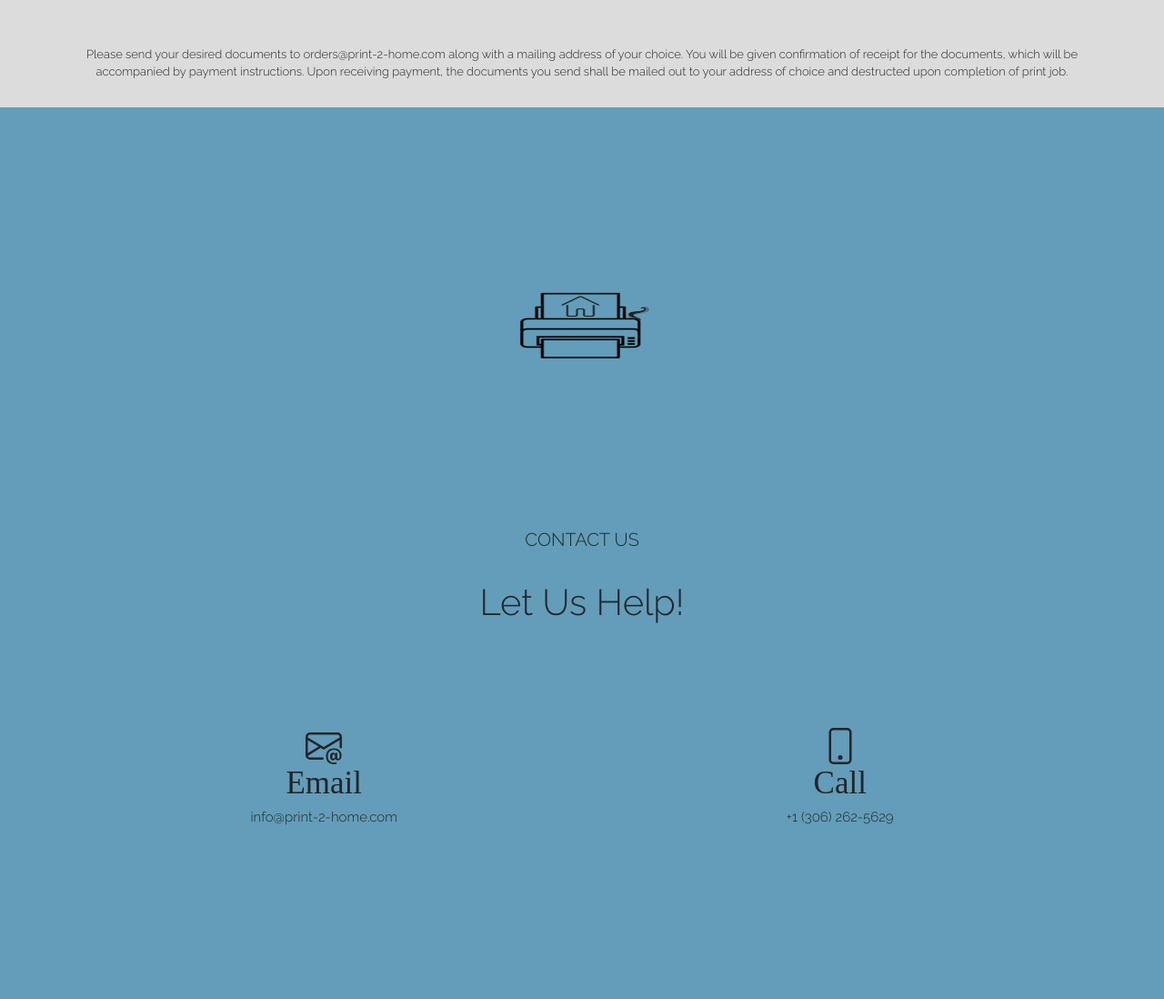
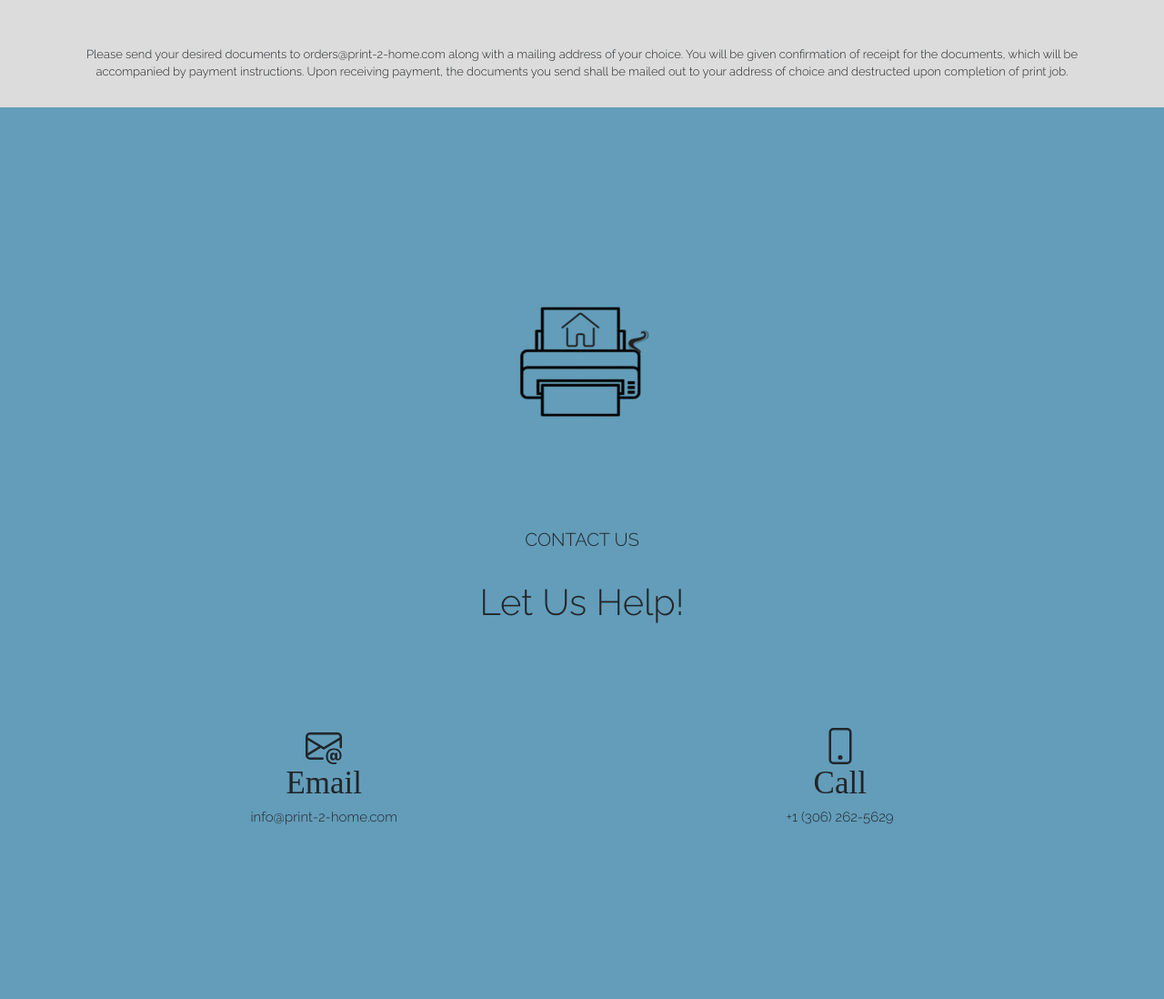
Before and after one commit to hasinraihan55/Print2Home, a plain HTML site: page index.html in a window 1280 px wide. Shown: the part 2674-3772 px from the top of the page at 91% size. Drawn offline with nearby package versions, Linux system fonts and the light colour scheme; a script that the page names is missing.

Commit message:
Update index.css

```diff
--- a/index.css
+++ b/index.css
@@ -149,7 +149,7 @@ body {
 /* Media qurey section */
 
 #Contact img {
-    height:108px;
+    height:180px;
     width:180px;
     position: absolute;
     left: 0;
```
